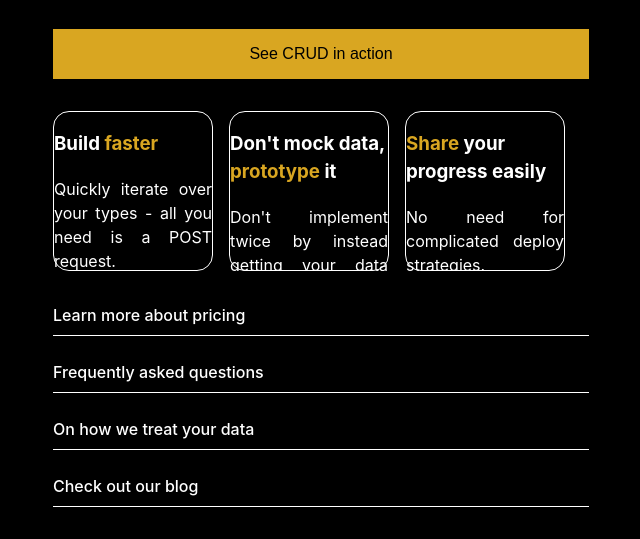
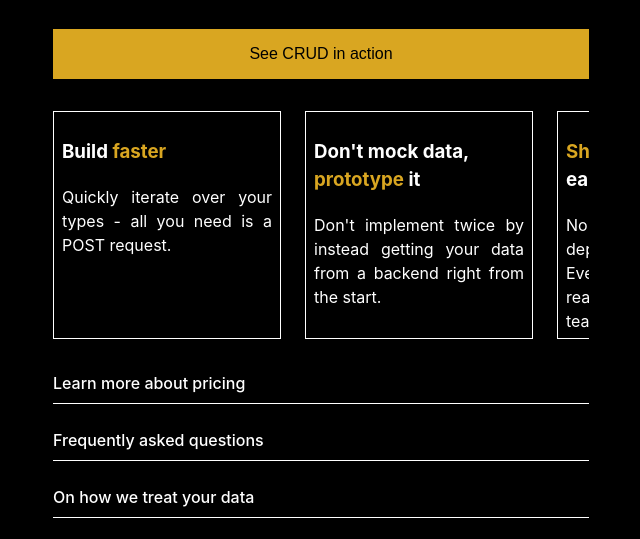
Before and after one commit to gedankenessen/crud-landing, a Gatsby site: page / in a window 1280 px wide. Shown: the part 1993-2532 px from the top of the page, without its empty margins (319-959 px from the left). Built offline with nearby package versions, Linux system fonts and the light colour scheme; Gatsby itself is replaced by a stand-in of ours.

Commit message:
Cleanup Squares

```diff
--- a/src/components/index/Squares/Square.css
+++ b/src/components/index/Squares/Square.css
@@ -3,10 +3,10 @@
 .square-container {
   display: flex;
   flex-direction: column;
-  width: 160px;
-  height: 160px;
-  border-radius: var(--space-3);
+  width: 228px;
+  height: 228px;
   border-color: var(--color-primary);
   border-width: 1px;
   border-style: solid;
+  padding: var(--space-2);
 }
--- a/src/components/index/Squares/Square.jsx
+++ b/src/components/index/Squares/Square.jsx
@@ -4,7 +4,11 @@ import './Square.css';
 
 export const Square = ({ title, description }) => (
   <div className="square-container">
-    {title}
-    {description}
+    <div className="square-title-container">
+      {title}
+    </div>
+    <div className="square-description-container">
+      {description}
+    </div>
   </div>
 )
--- a/src/components/index/Squares/Squares.css
+++ b/src/components/index/Squares/Squares.css
@@ -2,8 +2,12 @@
 
 .squares-container {
   display: flex;
-  flex-direction: row;
-  grid-gap: var(--space-3);
-  max-width: 100%;
-  overflow-x: scroll;
+  flex-wrap: nowrap;
+  grid-gap: var(--space-4);
+  height: 228px;
+  overflow-x: auto;
 }
+
+.squares-item-container {
+  flex: 0 0 auto;
+}
--- a/src/components/index/Squares/Squares.jsx
+++ b/src/components/index/Squares/Squares.jsx
@@ -4,6 +4,10 @@ import './Squares.css';
 
 export const Squares = ({ squares }) => (
   <div className="squares-container">
-    {squares.map((square, key) => <Square key={key} {...square} />)}
+    {squares.map((square, key) =>
+      <div key={key} className="squares-item-container">
+        <Square {...square} />
+      </div>
+    )}
   </div>
 )
```
